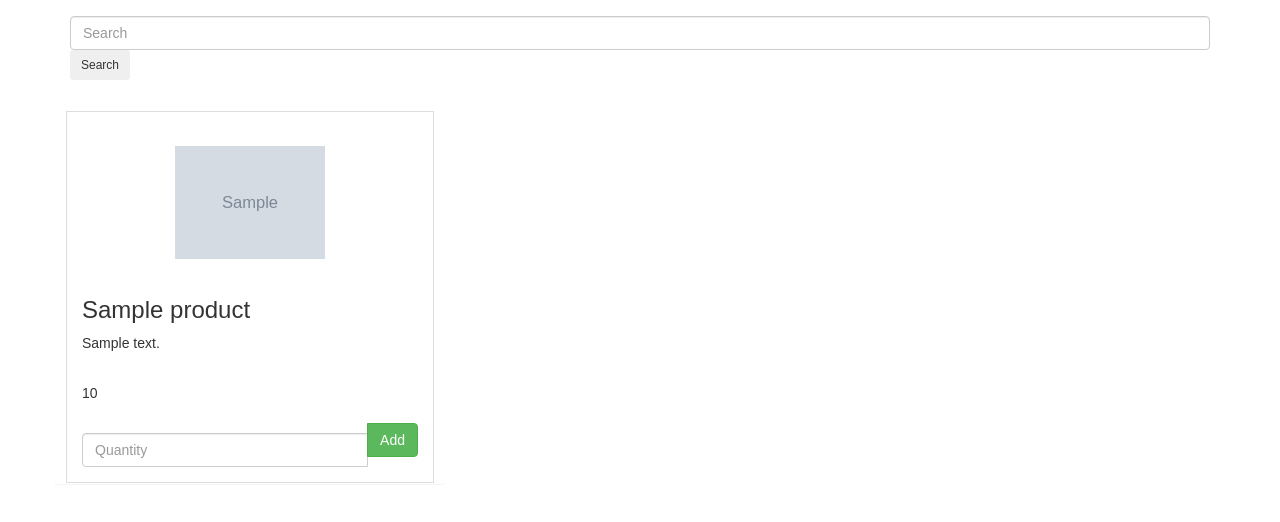
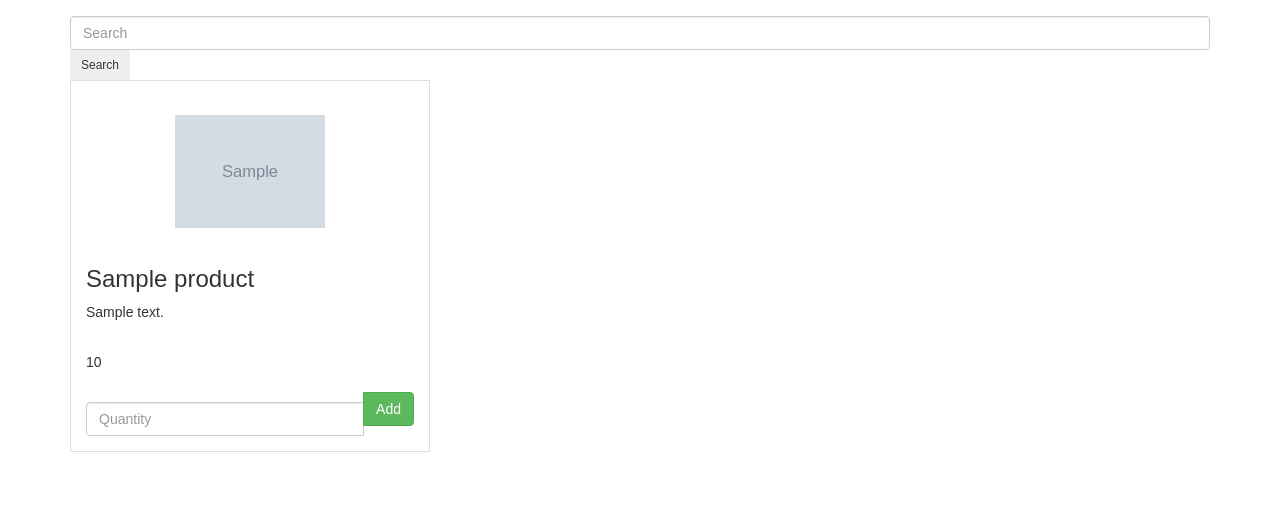
Before and after one commit to jamaral14/Full-Stack-Frameworks-with-Django-Milestone-Project, a Django app: template products/templates/products.html in a window 1280 px wide. Shown: the part 54-576 px from the top of the page. Run offline with Django 3.2, Linux system fonts and the light colour scheme; the template is opened without the code that fills it: most values are stand-ins (such as "Sample title", 1, 10 or a date in 2020); grey boxes marked "Sample" are stand-in pictures; some libraries are stand-ins or nearby versions.

Commit message:
No Changes, downloading template, no success

```diff
--- a/products/templates/products.html
+++ b/products/templates/products.html
@@ -2,9 +2,9 @@
 {% extends 'base.html' %}
 
 {% block content %}
-<div class="row row-flex">
+<div class="row ">
 	{% for product in products %}
-	<div class="col-xs-10 col-xs-offset-1 col-sm-offset-0 col-sm-6 col-md-4 display panel panel-default">
+	<div class="col-lg-4 mb-5 col-md-6">
 		<div class="panel-body">
 			<div class="product" style="background-image: url('{{ MEDIA_URL }}{{ product.image }}')"></div>
 
```
